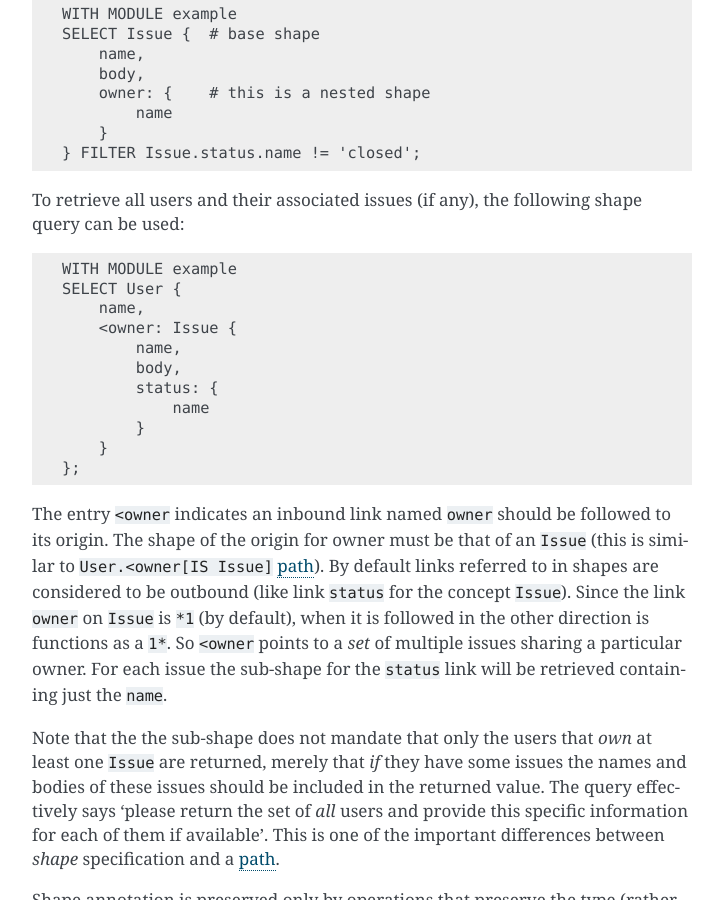
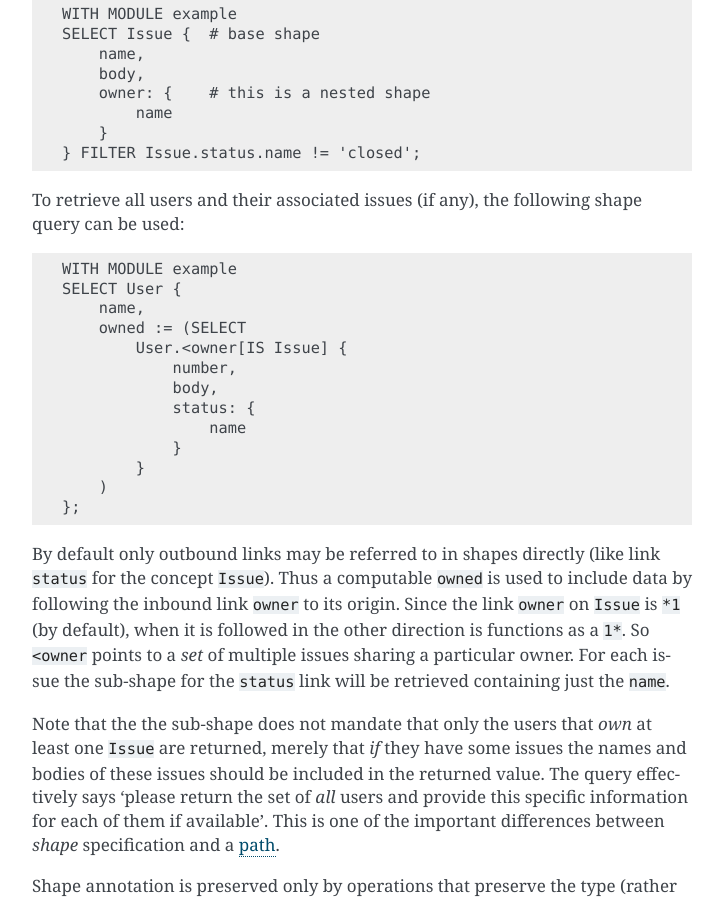
Before and after one commit to fmoor/edgedb-docs, a Sphinx documentation site: the page built from doc/ref/edgeql/fundamentals.rst, in a window 1280 px wide and 900 px high, scrolled down 13831 px. Shown: the whole window, without its empty margins (388-1111 px from the left). Built offline with Sphinx 7.4.7, drawn with Linux system fonts in a browser that asks for light colours; cross-references to code outside the pages are shown as plain code; some of the changed text lies outside the part shown.

```diff
--- a/doc/ref/edgeql/fundamentals.rst
+++ b/doc/ref/edgeql/fundamentals.rst
@@ -511,7 +511,7 @@ retrieve all the ``Comments`` to ``Issues`` created by ``SystemUsers``:
     .. code-block:: eql
 
         WITH MODULE some_module
-        SELECT A.(another_module::foo).bar;
+        SELECT A.foo.bar;
 
 Link properties
 +++++++++++++++
@@ -786,25 +786,25 @@ shape query can be used:
     WITH MODULE example
     SELECT User {
         name,
-        <owner: Issue {
-            name,
-            body,
-            status: {
-                name
+        owned := (SELECT
+            User.<owner[IS Issue] {
+                number,
+                body,
+                status: {
+                    name
+                }
             }
-        }
+        )
     };
 
-The entry ``<owner`` indicates an inbound link named ``owner`` should
-be followed to its origin. The shape of the origin for owner must be
-that of an ``Issue`` (this is similar to ``User.<owner[IS Issue]``
-:ref:`path<ref_edgeql_scope>`). By default links referred to in shapes
-are considered to be outbound (like link ``status`` for the concept
-``Issue``). Since the link ``owner`` on ``Issue`` is ``*1`` (by
-default), when it is followed in the other direction is functions as a
-``1*``. So ``<owner`` points to a `set` of multiple issues sharing a
-particular owner. For each issue the sub-shape for the ``status`` link
-will be retrieved containing just the ``name``.
+By default only outbound links may be referred to in shapes directly
+(like link ``status`` for the concept ``Issue``). Thus a computable
+``owned`` is used to include data by following the inbound link
+``owner`` to its origin. Since the link ``owner`` on ``Issue`` is
+``*1`` (by default), when it is followed in the other direction is
+functions as a ``1*``. So ``<owner`` points to a `set` of multiple
+issues sharing a particular owner. For each issue the sub-shape for
+the ``status`` link will be retrieved containing just the ``name``.
 
 Note that the the sub-shape does not mandate that only the users that
 *own* at least one ``Issue`` are returned, merely that *if* they have
@@ -812,7 +812,7 @@ some issues the names and bodies of these issues should be included in
 the returned value. The query effectively says 'please return the set
 of *all* users and provide this specific information for each of them
 if available'. This is one of the important differences between
-`shape` specification and a :ref:`path<ref_edgeql_scope>`.
+`shape` specification and a :ref:`path<ref_edgeql_fundamentals_path>`.
 
 Shape annotation is preserved only by operations that preserve the
 type (rather than specify a type or the result explicitly). In general
--- a/doc/ref/edgeql/types.rst
+++ b/doc/ref/edgeql/types.rst
@@ -20,6 +20,10 @@ the most basic building blocks.
 
     Collection types are used to package data based on usage. There
     are 4 kinds of collection types: Arrays_, Maps_, Tuples_, JSON_.
+
+* Meta-types_
+
+    Special type annotation used for function signatures.
 
 
 Scalar types
```
Also changed, not shown: doc/ref/edgeql/scope.rst (+15 -24 lines), doc/ref/edgeql/statements.rst (+24 -16 lines).
